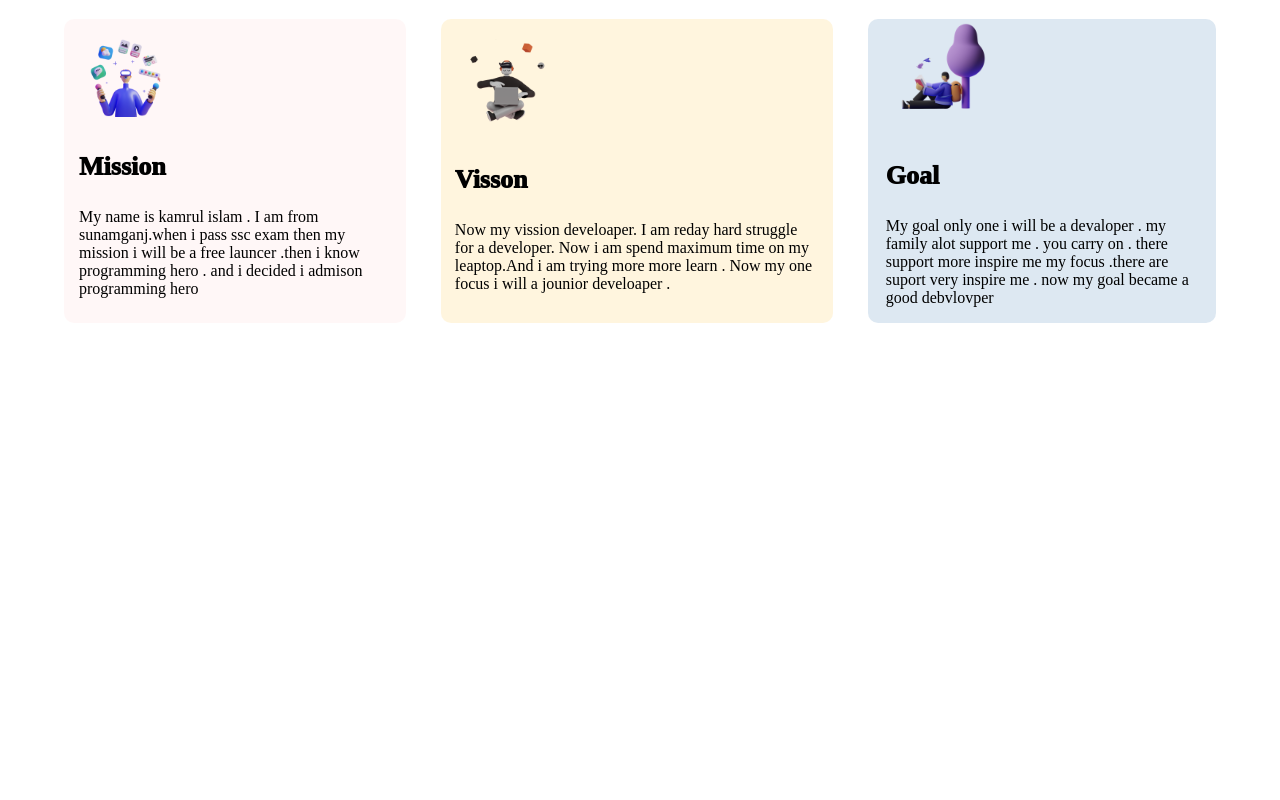
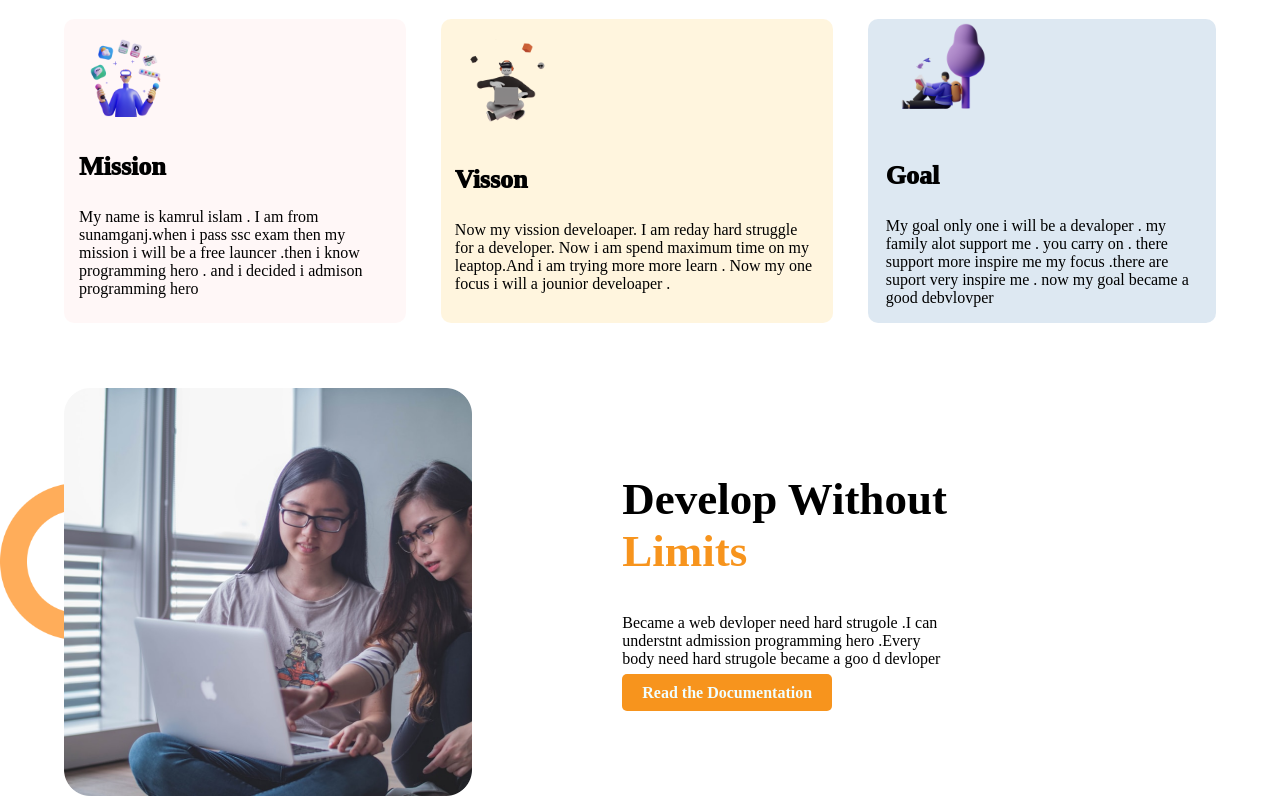
Before and after one commit to kamrulislam1/first-assinment, a plain HTML site: page index.html in a window 1280 px wide. Shown: the part 729-1529 px from the top of the page. Before the commit the page ends 1052 px from the top, so only its background shows below. Drawn offline with Linux system fonts and the light colour scheme.

Commit message:
third section added

```diff
--- a/index.html
+++ b/index.html
@@ -54,5 +54,22 @@
         </div>
        </div>
     </section>
+    <section class="third-section">
+        <div class="container">
+        <div class="image">
+            <img src="pictures/coding.png" alt="">
+        </div>
+        <div class="right-side">
+            <h1>
+                Develop Without <span id="orange">Limits</span>
+            </h1>
+            <p>
+                Became a web devloper need hard strugole .I can understnt admission
+                programming hero .Every body need hard strugole became a goo d devloper
+            </p>
+            <a href="#">Read the Documentation</a>
+        </div>
+    </div>
+    </section>
 </body>
 </html>
--- a/style.css
+++ b/style.css
@@ -84,3 +84,36 @@ h3 {
     font-weight: 914;
     font-size: 26px;
 }
+.third-section {
+    display: flex;
+    background-image: url(shapes/shape-1.png);
+    background-repeat: no-repeat;
+    background-size: 157px;
+    background-position: left,bottom;
+}
+.image img {
+    width: 73%;
+    margin-top: 65px;
+}
+.right-side {
+    margin-right: 266px;
+    margin-top: 112px;
+}
+.right-side {
+    margin-right: 266px;
+    margin-top: 112px;
+}
+.right-side h1 {
+    font-size: 45px;
+}
+.right-side a {
+    text-decoration: none;
+    background: #f7941d;
+    padding: 10px 20px;
+    border-radius: 5px;
+    color:azure;
+    font-weight: 700;
+}
+#orange{
+    color:#f7941d;
+}
```
